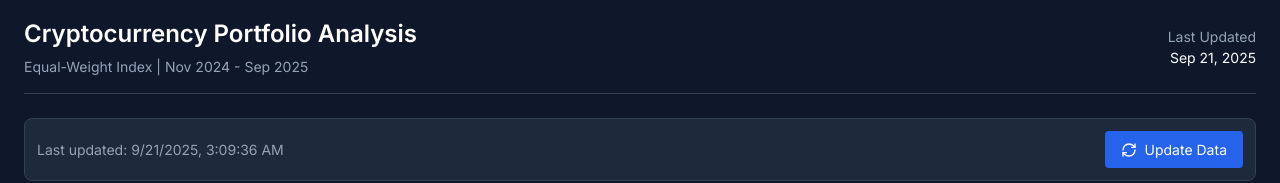
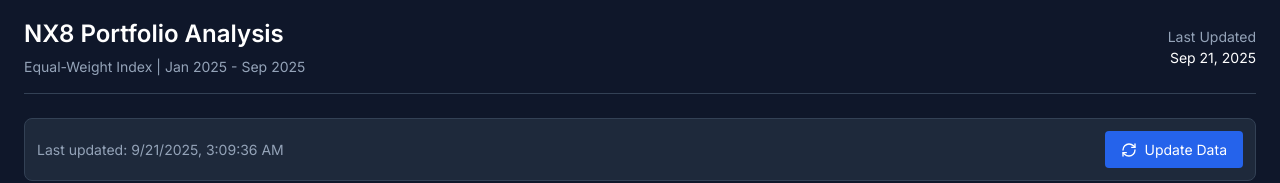
Before and after one commit to frankleshark/crypto-portfolio-analysis, a React (Vite) app: page / in a window 1280 px wide. Shown: the top 183 px of the page. Built offline with nearby package versions, Linux system fonts and the light colour scheme.

Commit message:
Update Title, Date, and Fix Chart Display

```diff
--- a/src/components/ChartsSection.tsx
+++ b/src/components/ChartsSection.tsx
@@ -11,7 +11,7 @@ const ChartsSection: React.FC = () => {
         </div>
         <div className="p-4">
           <img
-            src="reports/cumulative_returns.png"
+            src="/reports/efficient_frontier.png"
             alt="Cumulative Returns Chart"
             className="w-full h-auto rounded border border-slate-700"
             onError={(e) => {
--- a/src/components/Header.tsx
+++ b/src/components/Header.tsx
@@ -6,10 +6,10 @@ const Header: React.FC = () => {
       <div className="flex items-center justify-between">
         <div>
           <h1 className="text-2xl font-semibold text-white">
-            Cryptocurrency Portfolio Analysis
+            NX8 Portfolio Analysis
           </h1>
           <p className="text-sm text-gray-400 mt-1">
-            Equal-Weight Index | Nov 2024 - Sep 2025
+            Equal-Weight Index | Jan 2025 - Sep 2025
           </p>
         </div>
         <div className="text-right">
```
Also changed, not shown: 2 other files (tests, documents, lock files or other folders).
